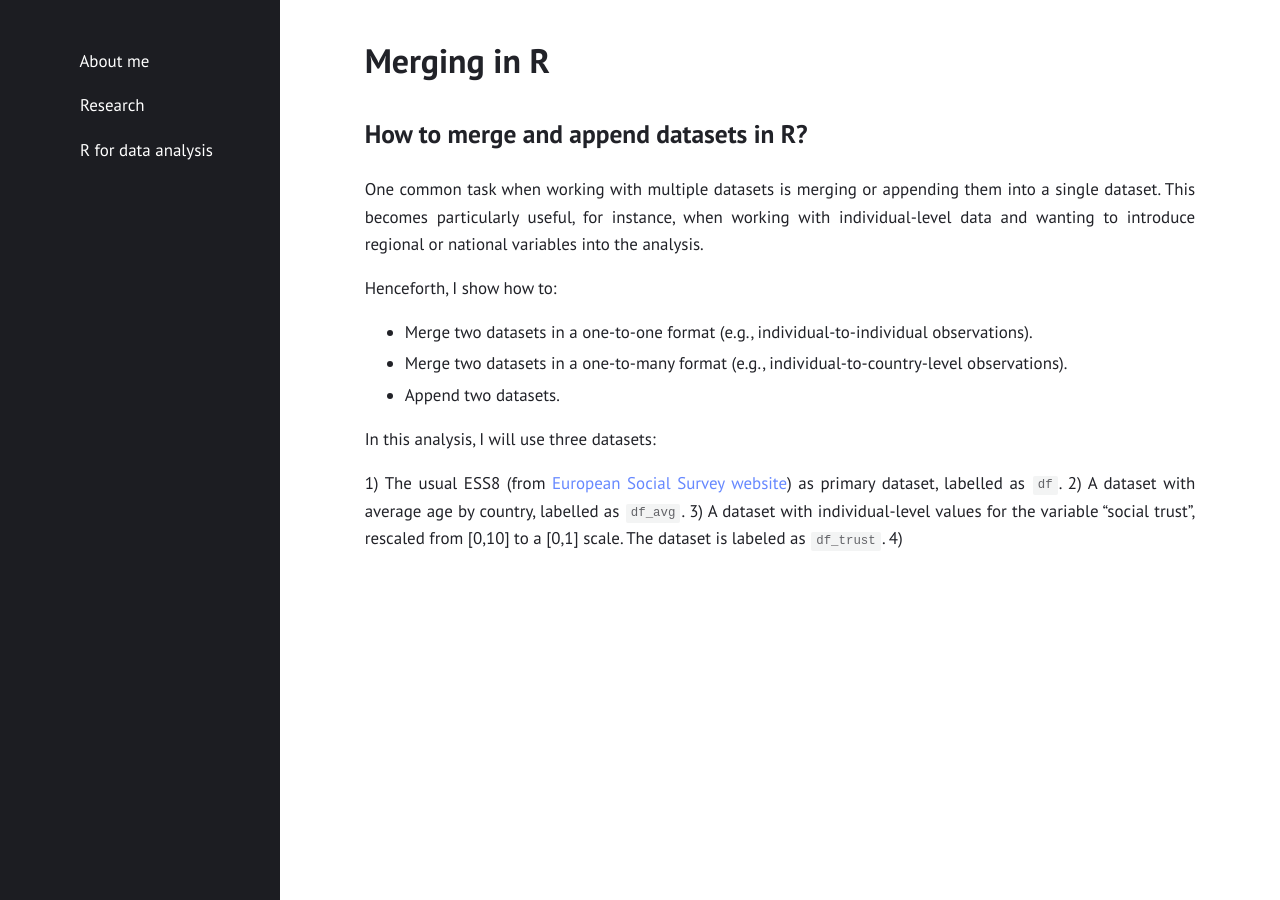
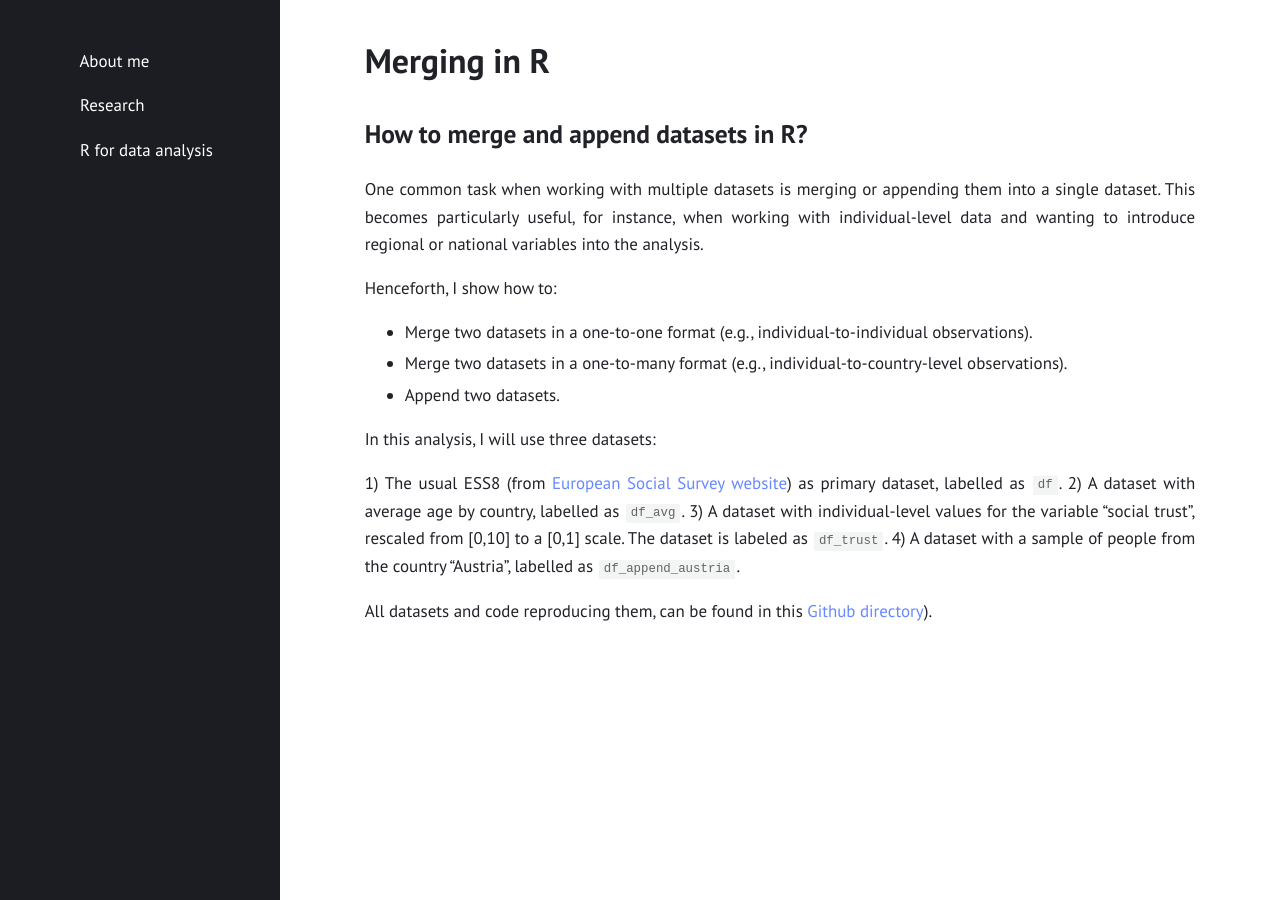
Before and after one commit to gubellom/gubellom.github.io, a Jekyll site: the page built from R files/Merging.md, in a window 1280 px wide. Built offline with Jekyll 4.4.1, drawn with Linux system fonts in a browser that asks for light colours.

Commit message:
Update Merging.md
Signed-off-by: Michele Gubello <62111923+gubellom@users.noreply.github.com>

```diff
--- a/R files/Merging.md
+++ b/R files/Merging.md
@@ -31,4 +31,6 @@ In this analysis, I will use three datasets:
 1) The usual ESS8 (from <a href="https://ess.sikt.no/en/">European Social Survey website</a>) as primary dataset, labelled as `df`.
 2) A dataset with average age by country, labelled as `df_avg`.
 3) A dataset with individual-level values for the variable "social trust", rescaled from [0,10] to a [0,1] scale. The dataset is labeled as `df_trust`.
-4)
+4) A dataset with a sample of people from the country "Austria", labelled as `df_append_austria`.
+
+All datasets and code reproducing them, can be found in this <a href="https://github.com/gubellom/r_dataset_exercises/tree/main">Github directory</a>).
```
